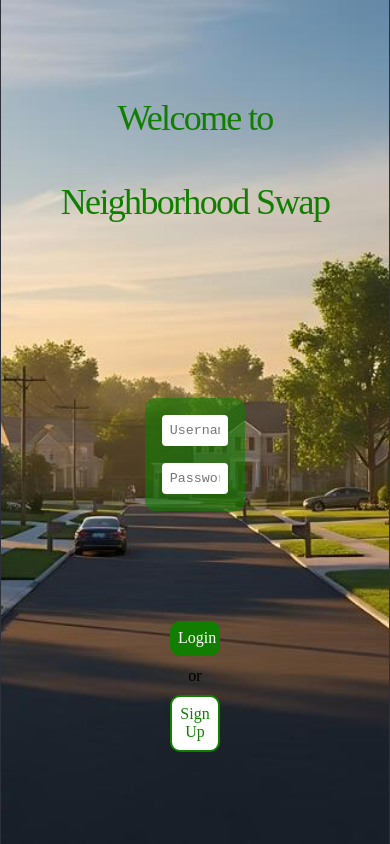
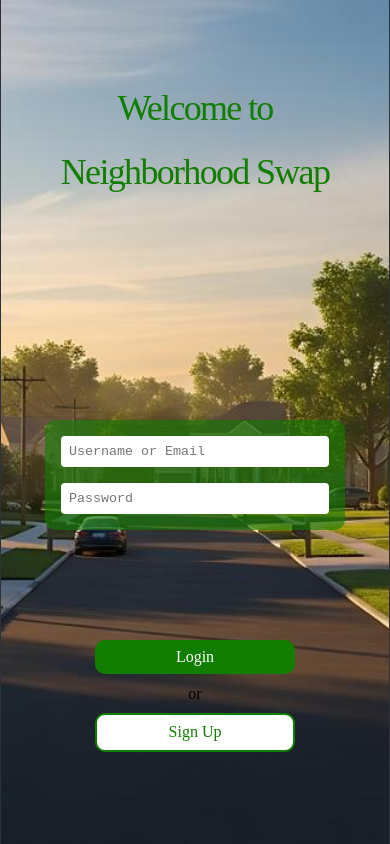
Before and after one commit to Jithin-Joy-Arakkal/Neighborhood-Swap, a React (Vite) app: page / in a window 390 px wide. Built offline with nearby package versions, Linux system fonts and the light colour scheme; a web font is replaced by a local one.

Commit message:
Turned Onboard page and home page mobile-responsive

```diff
--- a/src/components/Navbar.jsx
+++ b/src/components/Navbar.jsx
@@ -65,9 +65,9 @@ function Navbar(){
                             <p>@{currentUser.username}</p>
                         </div>
                         <hr />
-                        <Link to={"/profile"}><button>My Profile</button></Link>
-                        <Link to={"/favourites"}><button>My Favourites</button></Link>
-                        <Link to={"/myposts/"}><button>My Posts</button></Link>
+                        <Link className="dropdown-link" to={"/profile"}><button>My Profile</button></Link>
+                        <Link className="dropdown-link" to={"/favourites"}><button>My Favourites</button></Link>
+                        <Link className="dropdown-link" to={"/myposts/"}><button>My Posts</button></Link>
                         <hr />
                         <button
                         className='logout-button'
--- a/src/css/Navbar.css
+++ b/src/css/Navbar.css
@@ -16,7 +16,8 @@ nav{
     border-radius: 10px;
     text-align: center;
     display: inline-block;
-    width: 10vw;
+    max-width: 9rem;
+    width: 100%;
     text-decoration: none;
     font-size: 1rem;
 }
@@ -30,6 +31,8 @@ nav{
 .dropdown {
     position: relative;
     display: inline-block;
+    max-width: 9rem;
+    width: 100%;
 }
 
 .dropdown button{
@@ -38,7 +41,7 @@ nav{
     background-color: white;
     border-radius: 10px;
     padding: 0.5rem;
-    width: 10vw;
+    width: 100%;
     font-size: 1rem;
     font-family: "Afacad Variable";
     cursor: pointer;
@@ -103,9 +106,14 @@ nav{
     width: fit-content;
 }
 
+.dropdown-menu .dropdown-link{
+    width: 100%;
+}
+
 .dropdown-menu .logout-button{
     border: 2px solid crimson;
     color: crimson;
+    width: 100%;
 }
 
 hr{
--- a/src/css/Onboard.css
+++ b/src/css/Onboard.css
@@ -2,7 +2,7 @@ h1{
     color: #117E00;
     font-weight: 500;
     margin-top: 8vh;
-    line-height: 10vh;
+    line-height: 4rem;
     font-family: "Afacad Variable";
     margin-bottom: auto;
 }
@@ -26,7 +26,7 @@ h1{
     background-color: white;
     color: black;
     padding: 0.5rem;
-    width: 17vw;
+    width: 100%;
     border-radius: 4px;
     border: none;
 }
@@ -36,10 +36,11 @@ h1{
     flex-direction: column;
     justify-content: center;
     align-items: center;
-    gap: 2vh;
-    padding: 2vh;
+    gap: 1rem;
+    padding: 1rem;
     height: fit-content;
-    width: fit-content;
+    max-width: 300px;
+    width: 100%;
     background-color: rgb(17, 126, 0, 0.6);
     margin-top: auto;
     margin-bottom: 13vh;
@@ -52,13 +53,18 @@ p{
     padding: 0.5rem;
 }
 
+.login-buttons{
+    max-width: 200px;
+    width: 100%;
+}
+
 .login-button{
     color: white;
     background-color: #117E00;
     border: none;
     border-radius: 10px;
-    padding: 1vh;
-    width: 13vw;
+    padding: 0.5rem;
+    width: 100%;
     font-size: 1rem;
     font-family: "Afacad Variable";
     margin-top: auto;
@@ -77,7 +83,7 @@ p{
     background-color: white;
     border-radius: 10px;
     padding: 1vh;
-    width: 13vw;
+    width: 100%;
     font-size: 1rem;
     font-family: "Afacad Variable";
     margin-top: auto;
```
